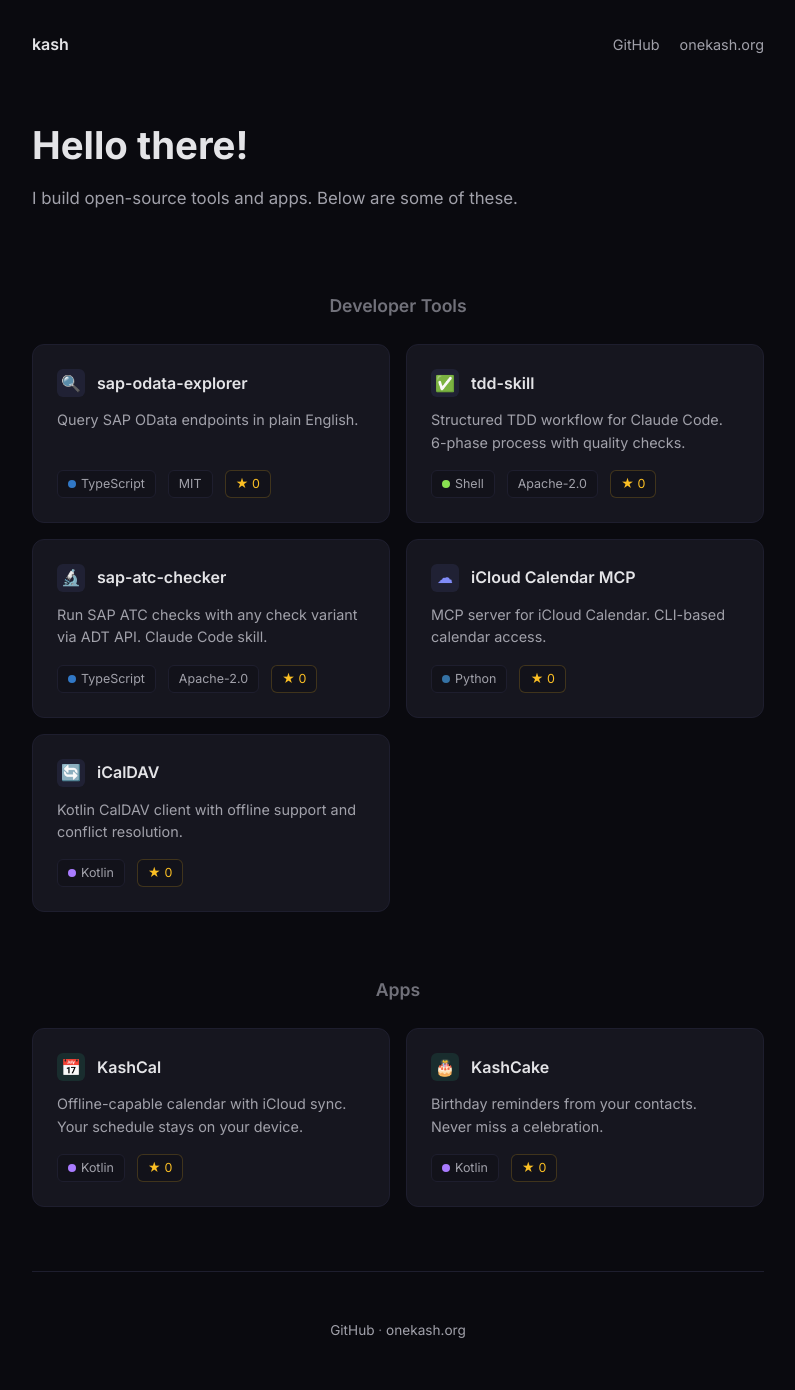
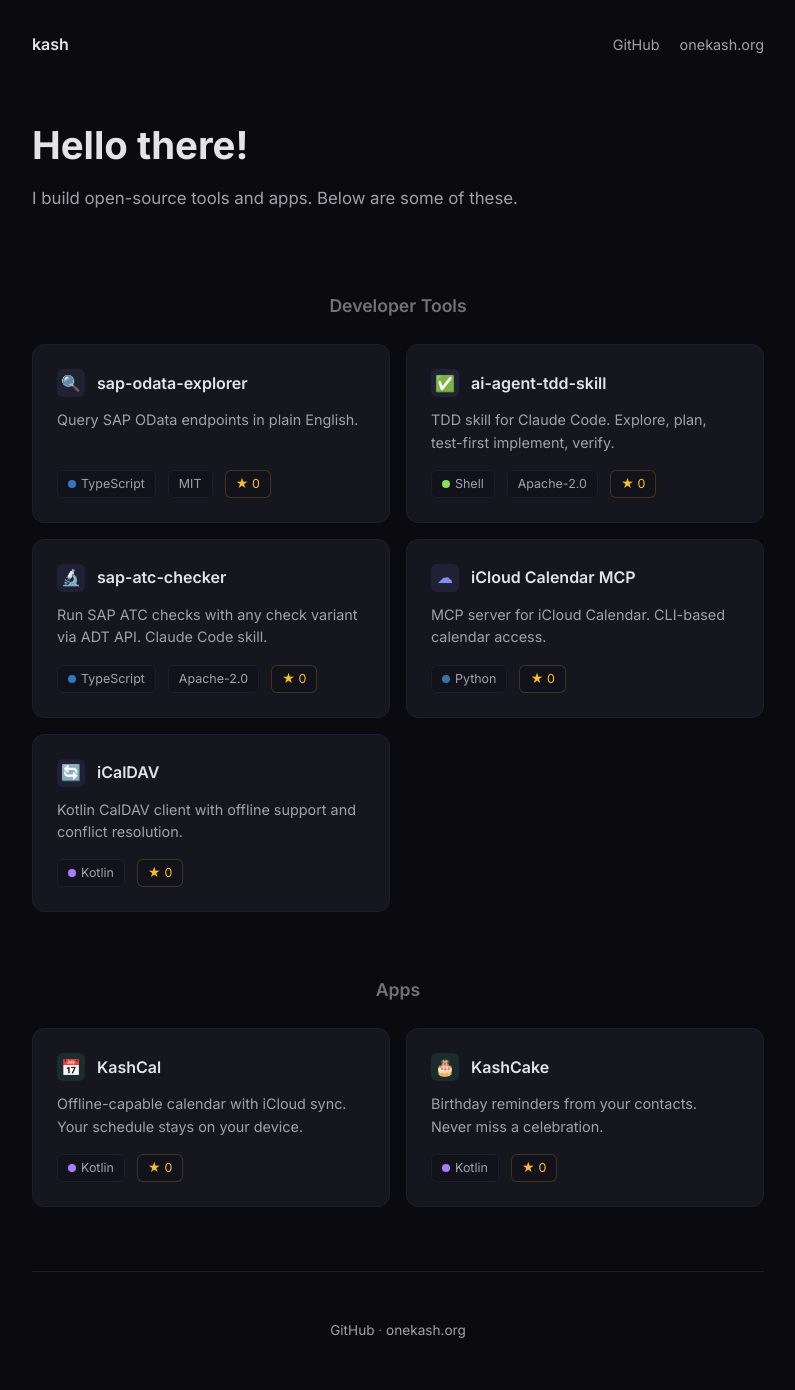
Before and after one commit to openkash/openkash.github.io, a Jekyll site: the page built from index.html, in a window 1280 px wide. Shown: the whole page, without its empty margins (242-1037 px from the left). Built offline with Jekyll 4.4.1, drawn with Linux system fonts in a browser that asks for light colours; comment, search, counter and statistics services are not loaded.

Commit message:
Update tdd-skill to ai-agent-tdd-skill

```diff
--- a/index.html
+++ b/index.html
@@ -38,12 +38,12 @@ layout: default
         </div>
       </a>
 
-      <a class="card" href="https://github.com/openkash/tdd-skill" data-repo="openkash/tdd-skill">
+      <a class="card" href="https://github.com/openkash/ai-agent-tdd-skill" data-repo="openkash/ai-agent-tdd-skill">
         <div class="card__header">
           <div class="card__icon card__icon--tool">&#9989;</div>
-          <div class="card__name">tdd-skill</div>
+          <div class="card__name">ai-agent-tdd-skill</div>
         </div>
-        <p class="card__desc">Structured TDD workflow for Claude Code. 6-phase process with quality checks.</p>
+        <p class="card__desc">TDD skill for Claude Code. Explore, plan, test-first implement, verify.</p>
         <div class="card__meta">
           <span class="tag tag--lang tag--shell">Shell</span>
           <span class="tag">Apache-2.0</span>
```
